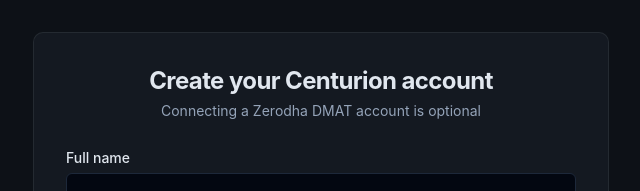
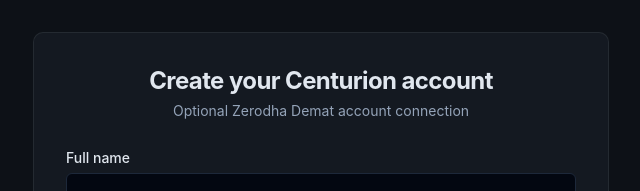
Before and after one commit to srees16/centurion_core-fe, a Next.js app: page /signup in a window 1280 px wide. Shown: the top 191 px of the page, without its empty margins (319-959 px from the left). Built offline with nearby package versions, Linux system fonts and the light colour scheme; no server answers.

Commit message:
fix: update subtitle for optional Zerodha Demat account connection on signup page

```diff
--- a/app/signup/page.tsx
+++ b/app/signup/page.tsx
@@ -80,7 +80,7 @@
   }
 
   return (
-    <AuthCard title="Create your Centurion account" subtitle="Connecting a Zerodha DMAT account is optional" wide>
+    <AuthCard title="Create your Centurion account" subtitle="Optional Zerodha Demat account connection" wide>
       <FormError message={error} />
       <form onSubmit={submit} className="space-y-4">
         <div className="grid grid-cols-1 gap-3 sm:grid-cols-2">
```
